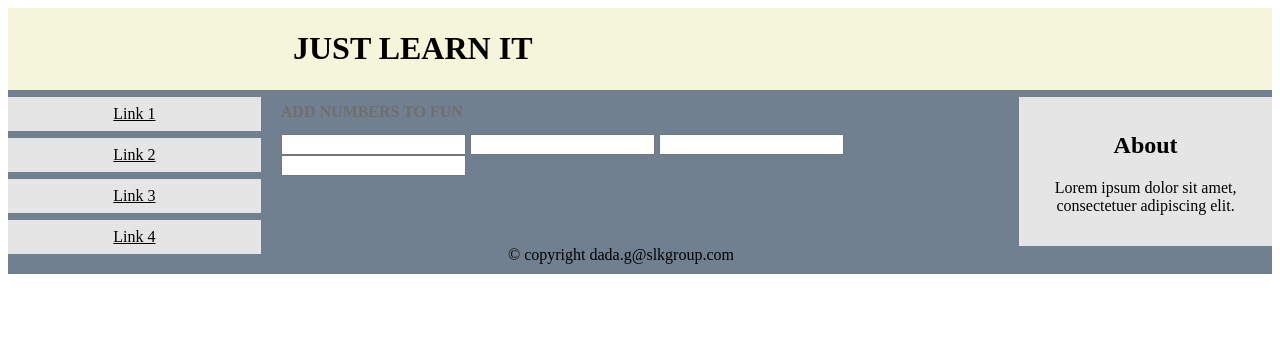
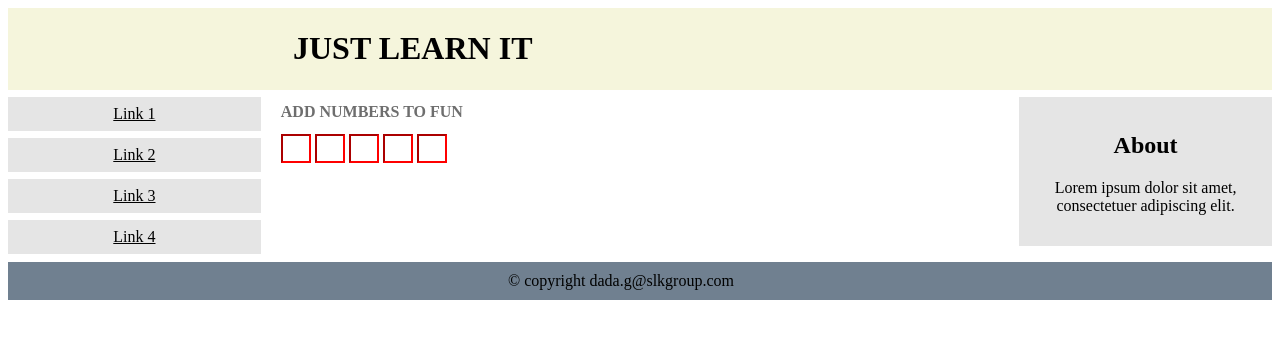
Before and after one commit to DadaNanjesha/TagGenerator, a Django app: template templates/index.html in a window 1280 px wide. Shown: the top 339 px of the page. Run offline with Django 3.2, Linux system fonts and the light colour scheme; the template is opened without the code that fills it, so the values that code supplies are empty.

Commit message:
static css & html page

```diff
--- a/QrCode/static/css/custom.css
+++ b/QrCode/static/css/custom.css
@@ -57,7 +57,6 @@
         width: 100%;
     }
 }
-
 .h2 {
     display: block;
     font-size: 1em;
@@ -68,3 +67,10 @@
     font-weight: bold;
     color: #6e6e6e;
 }
+.inpu{
+   text-align: center;
+    width: 30px;
+    padding: 5px 1.25px;
+    border-color: red;
+
+}
--- a/templates/index.html
+++ b/templates/index.html
@@ -34,10 +34,11 @@
         <div class="h2">ADD NUMBERS TO FUN</div>
         <div>
             <form id="frm" runat="server">
-                <input type="text" name="name" onkeypress="return blockSpecialChar(event)"/>
-                <input type="text" name="name" onkeypress="return blockSpecialChar(event)"/>
-                <input type="text" name="name" onkeypress="return blockSpecialChar(event)"/>
-                <input type="text" name="name" onkeypress="return blockSpecialChar(event)"/>
+                <input style="" class="inpu" type="text" name="name" maxlength="1" onkeypress="return blockSpecialChar(event)"/>
+                <input style="" class="inpu" type="text" name="name" maxlength="1" onkeypress="return blockSpecialChar(event)"/>
+                <input style="" class="inpu" type="text" name="name" maxlength="1" onkeypress="return blockSpecialChar(event)"/>
+                <input style="" class="inpu" type="text" name="name" maxlength="1" onkeypress="return blockSpecialChar(event)"/>
+                <input style="" class="inpu" type="text" name="name" maxlength="1" onkeypress="return blockSpecialChar(event)"/>
             </form>
         </div>
     </div>
@@ -45,7 +46,7 @@
         <h2>About</h2>
         <p>Lorem ipsum dolor sit amet, consectetuer adipiscing elit.</p>
     </div>
-    <div class="rawd">© copyright dada.g@slkgroup.com</div>
 </div>
+<div class="rawd">© copyright dada.g@slkgroup.com</div>
 </body>
 </html>
```
